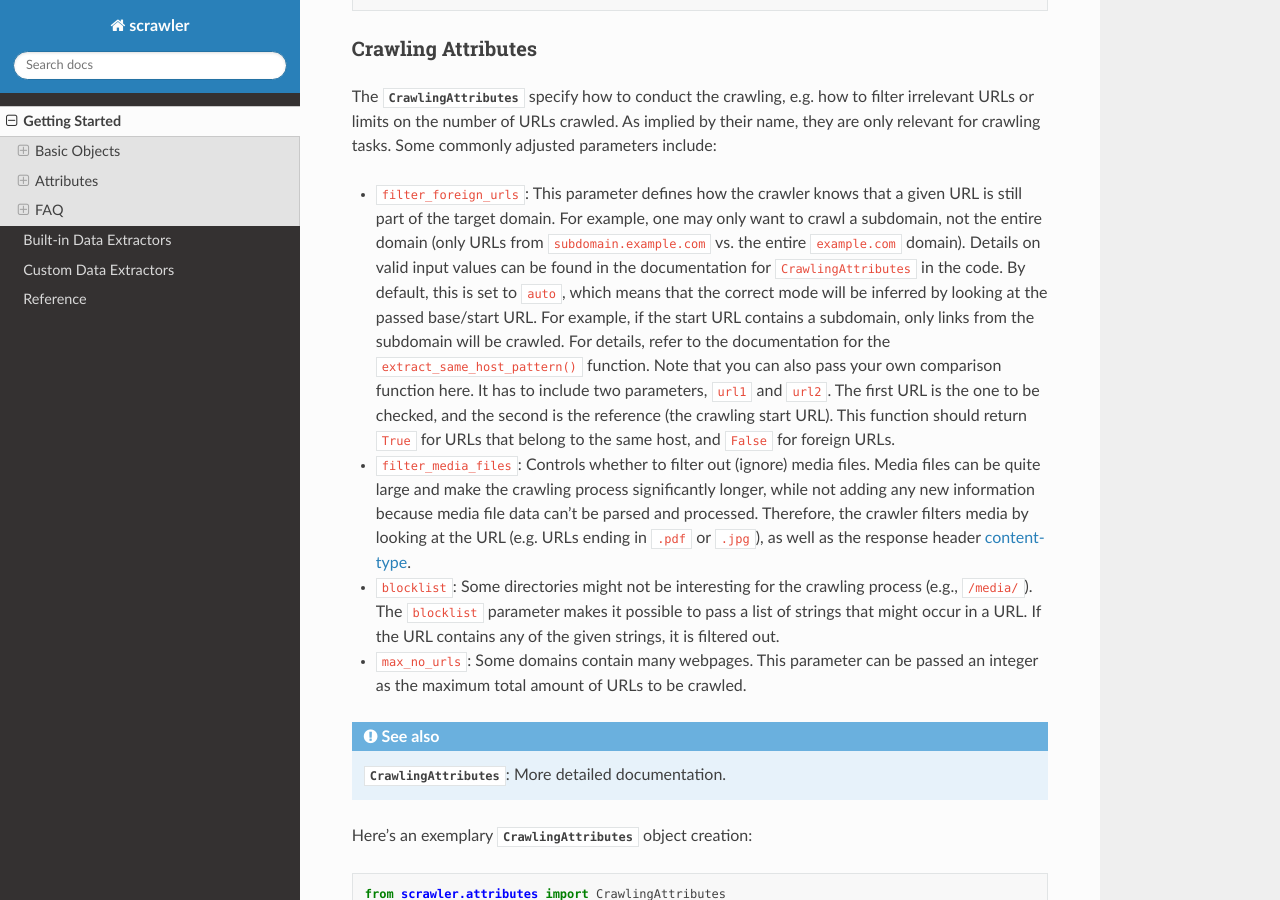
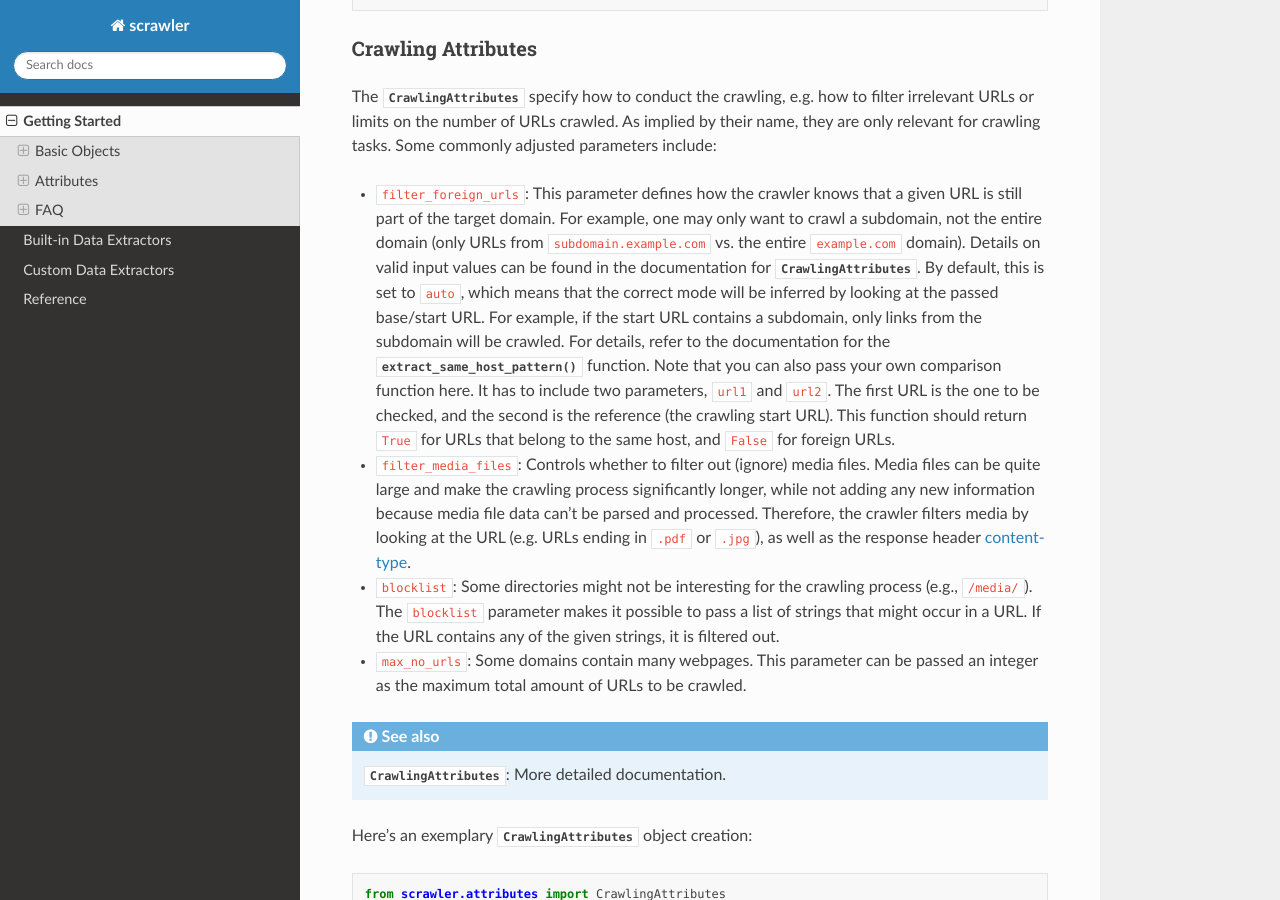
Before and after one commit to dglttr/scrawler, a Sphinx documentation site: the page built from docs/getting_started.rst, in a window 1280 px wide and 900 px high, scrolled down 3301 px. Built offline with Sphinx 7.4.7 and the Read the Docs theme 2.0.0, drawn with Linux system fonts in a browser that asks for light colours.

Commit message:
[MOD] getting_started.rst: Slight updates

```diff
--- a/docs/getting_started.rst
+++ b/docs/getting_started.rst
@@ -130,7 +130,7 @@ Here's an exemplary :class:`.SearchAttributes` object creation:
 
 Note how parameters for the data extractors are passed directly during initialization.
 
-.. seealso:: :class:`SearchAttributes`: More detailed documentation.
+.. seealso:: :class:`.SearchAttributes`: More detailed documentation.
 
 Export Attributes
 ~~~~~~~~~~~~~~~~~
@@ -175,12 +175,12 @@ Some commonly adjusted parameters include:
    may only want to crawl a subdomain, not the entire domain (only URLs
    from ``subdomain.example.com`` vs. the entire ``example.com``
    domain). Details on valid input values can be found in the
-   documentation for ``CrawlingAttributes`` in the code. By default,
+   documentation for :class:`.CrawlingAttributes`. By default,
    this is set to ``auto``, which means that the correct mode will be
    inferred by looking at the passed base/start URL. For example, if the
    start URL contains a subdomain, only links from the subdomain will be
    crawled. For details, refer to the documentation for the
-   ``extract_same_host_pattern()`` function. Note that you can also pass
+   :func:`.extract_same_host_pattern` function. Note that you can also pass
    your own comparison function here. It has to include two parameters,
    ``url1`` and ``url2``. The first URL is the one to be checked, and
    the second is the reference (the crawling start URL). This function
```
